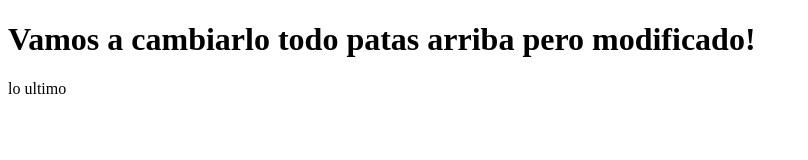
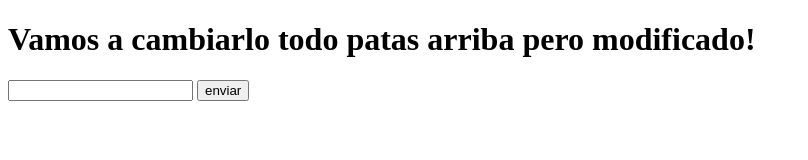
Before and after one commit to victorisabelruiz/hello-world-git, a plain HTML site: page index.html in a window 1280 px wide. Shown: the whole page, without its empty margins (0-808 px from the left). Drawn offline with Linux system fonts and the light colour scheme.

Commit message:
sharing with pepe

```diff
--- a/index.html
+++ b/index.html
@@ -9,6 +9,9 @@
 </head>
 <body>
     <h1>Vamos a cambiarlo todo patas arriba pero modificado!</h1>
-    <form>lo ultimo</form>
+    <form action="#" method="get">
+        <input type="text" name="name" id="3">
+        <input type="button" value="enviar">
+    </form>
 </body>
 </html>
```
